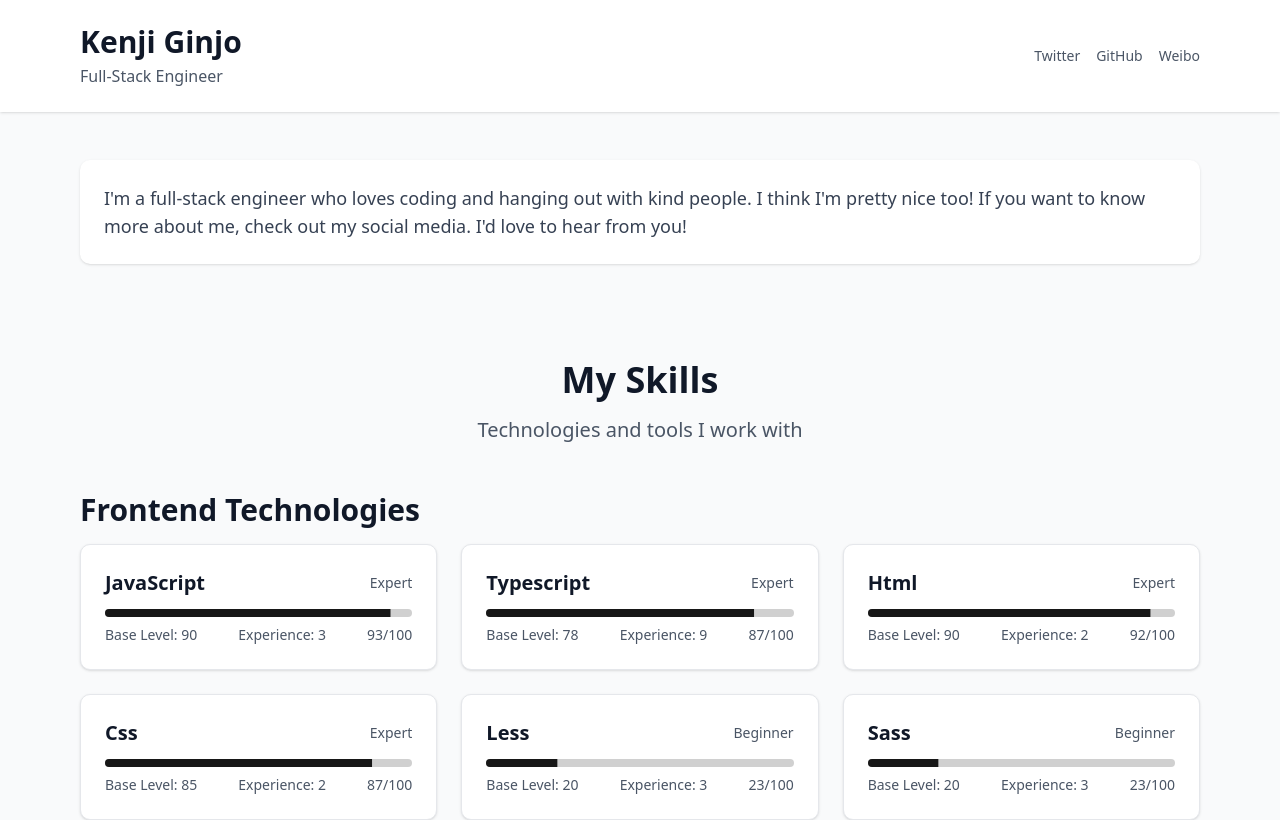
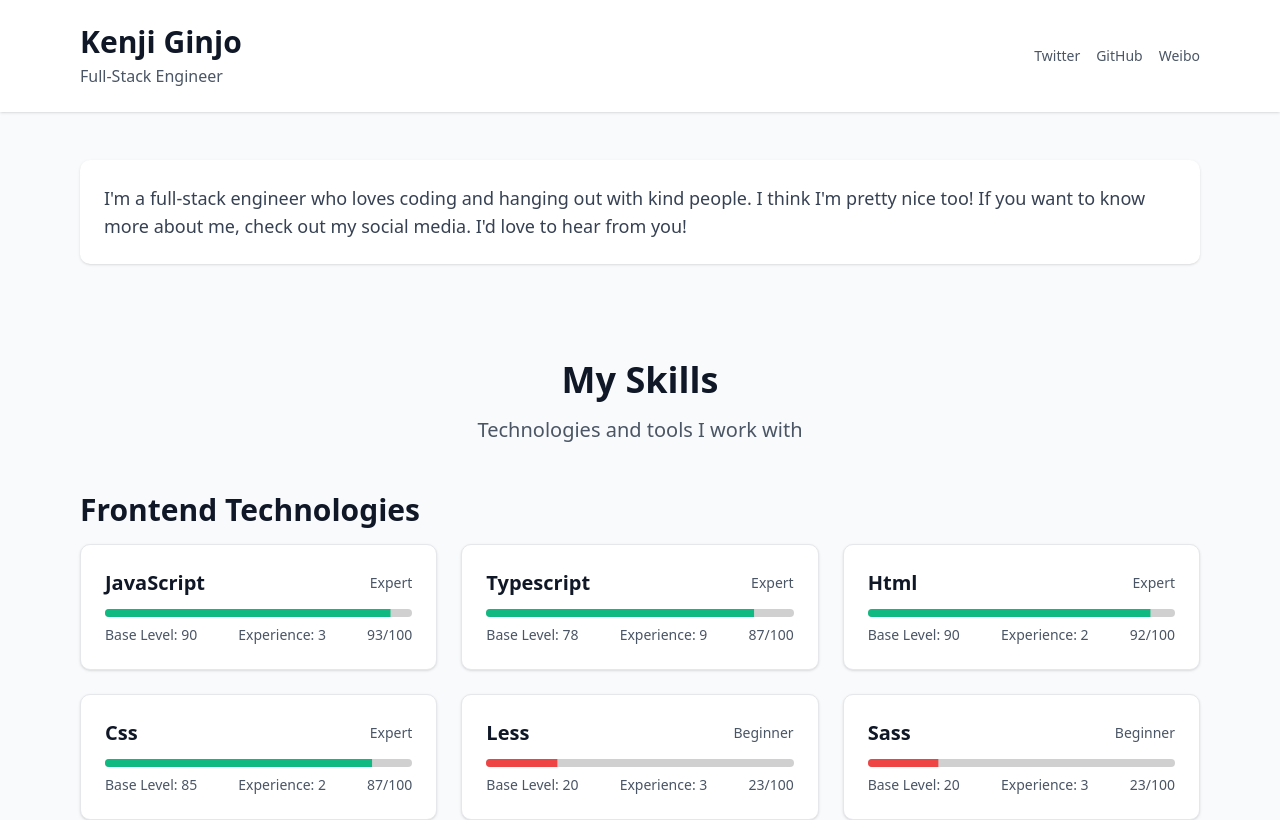
Before and after one commit to KenjiGinjo/DevFolio, a React (Vite) app: page / in a window 1280 px wide. Shown: the top 820 px of the page. Built offline with nearby package versions, Linux system fonts and the light colour scheme.

Commit message:
Enhance SkillCard component by integrating progress color functionality; update Progress component to accept color prop for dynamic styling.

```diff
--- a/src/components/skill-card.tsx
+++ b/src/components/skill-card.tsx
@@ -1,4 +1,4 @@
-import { calculateSkillLevel, getProficiencyLevel } from "@/utils/skillUtils"
+import { calculateSkillLevel, getProficiencyLevel, getProgressColor } from "@/utils/skillUtils"
 import React from "react"
 import { Progress } from "./ui/progress"
 import type { Skill } from "@/interfaces"
@@ -12,6 +12,7 @@ interface SkillCardProps {
 export function SkillCard({ skill, onSkillClick }: SkillCardProps) {
   const [isHovered, setIsHovered] = React.useState(false)
   const progress = calculateSkillLevel(skill.baseLevel, skill.expierience.length)
+  const progressColor = getProgressColor(progress)
 
   return (
     <div
@@ -32,7 +33,7 @@ export function SkillCard({ skill, onSkillClick }: SkillCardProps) {
       </div>
 
       <div className="mb-2">
-        <Progress value={progress} />
+        <Progress value={progress} color={progressColor} />
       </div>
 
       <div className="flex justify-between items-center text-sm text-gray-600">
--- a/src/components/ui/progress.tsx
+++ b/src/components/ui/progress.tsx
@@ -3,11 +3,16 @@ import * as ProgressPrimitive from "@radix-ui/react-progress"
 
 import { cn } from "@/lib/utils"
 
+interface ProgressProps extends React.ComponentProps<typeof ProgressPrimitive.Root> {
+  color?: string;
+}
+
 function Progress({
   className,
   value,
+  color,
   ...props
-}: React.ComponentProps<typeof ProgressPrimitive.Root>) {
+}: ProgressProps) {
   return (
     <ProgressPrimitive.Root
       data-slot="progress"
@@ -19,8 +24,11 @@ function Progress({
     >
       <ProgressPrimitive.Indicator
         data-slot="progress-indicator"
-        className="bg-primary h-full w-full flex-1 transition-all"
-        style={{ transform: `translateX(-${100 - (value || 0)}%)` }}
+        className="h-full w-full flex-1 transition-all"
+        style={{
+          transform: `translateX(-${100 - (value || 0)}%)`,
+          backgroundColor: color || 'hsl(var(--primary))'
+        }}
       />
     </ProgressPrimitive.Root>
   )
```
